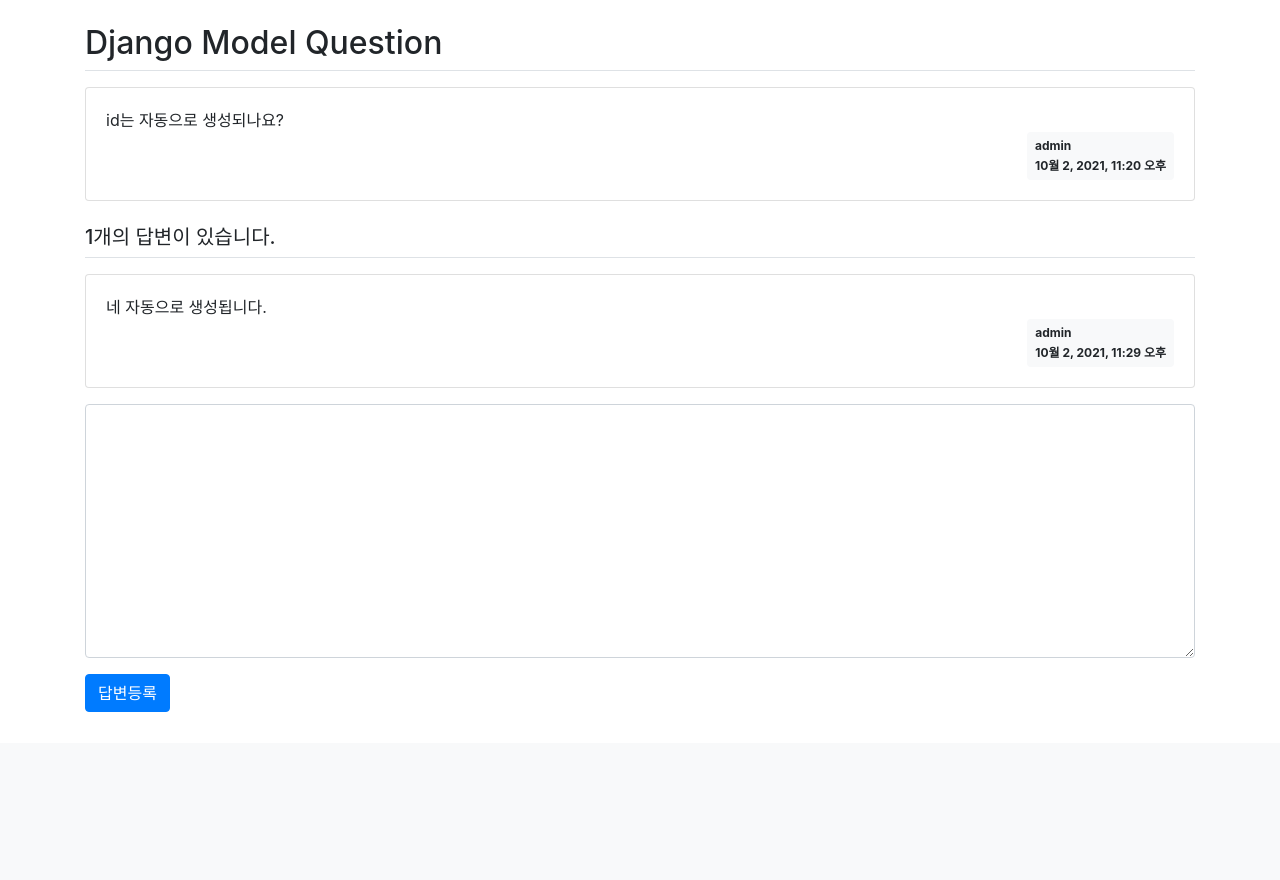
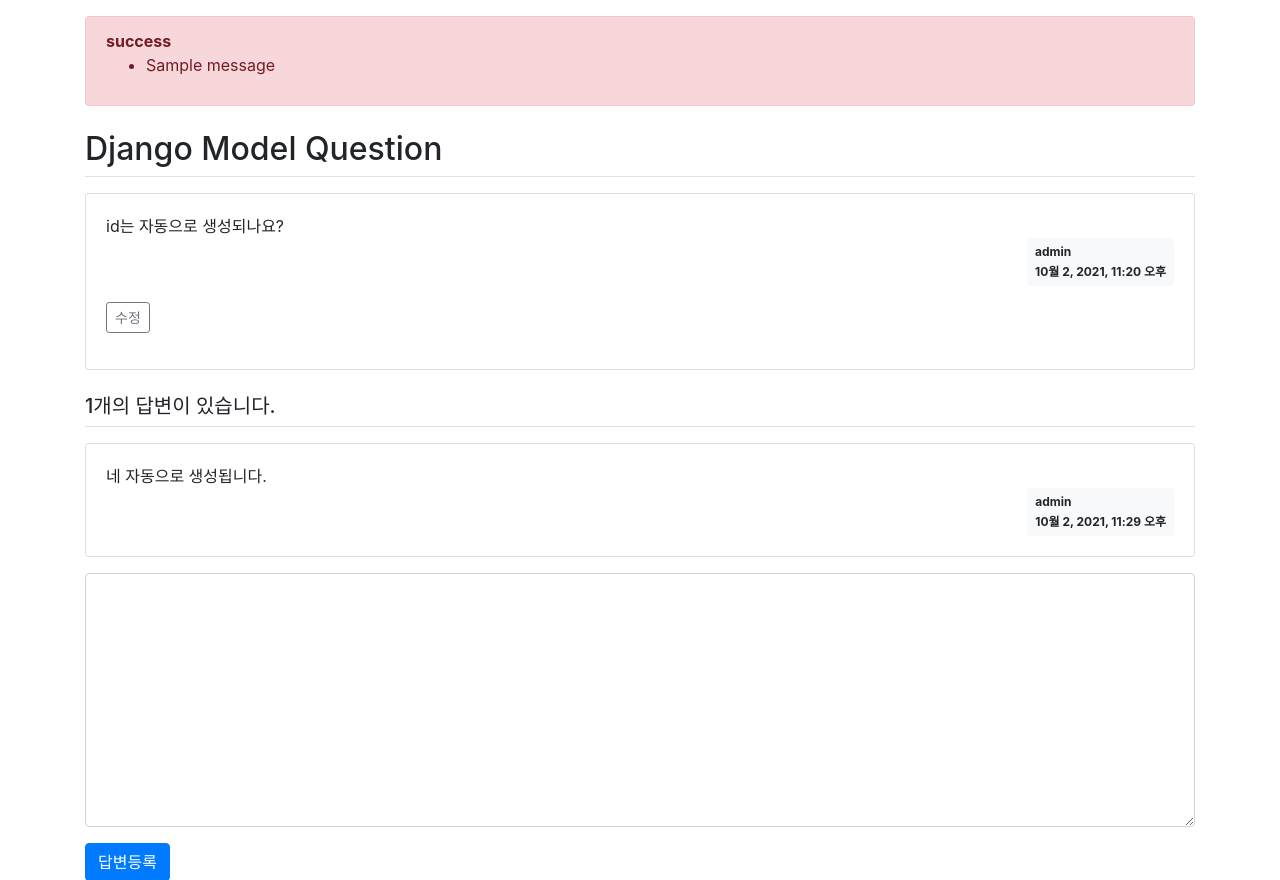
Before and after one commit to loco-co/Pybo, a Django app: page /pybo/2/ in a window 1280 px wide. Shown: the part 57-937 px from the top of the page. Before the commit the page ends 769 px from the top, so only its background shows below. Run offline with Django 3.2, Linux system fonts and the light colour scheme; a user stored in the database is signed in; data comes from the database, SQL or seed files in the repository; both versions use the stored data as it was after the commit; one stand-in notice (Sample message) is shown; some libraries are stand-ins or nearby versions.

Commit message:
Question Update

```diff
--- a/pybo/models.py
+++ b/pybo/models.py
@@ -7,6 +7,7 @@ class Question(models.Model):
     subject = models.CharField(max_length=200)
     content = models.TextField()
     create_date = models.DateTimeField()
+    modify_date = models.DateTimeField(null=True, blank=True)
 
     def __str__(self): # id 대신 제목을 표시하기 위해
         return self.subject
@@ -16,3 +17,4 @@ class Answer(models.Model):
     question = models.ForeignKey(Question, on_delete=models.CASCADE)
     content = models.TextField()
     create_date = models.DateTimeField()
+    modify_date = models.DateTimeField(null=True, blank=True)
--- a/pybo/urls.py
+++ b/pybo/urls.py
@@ -2,11 +2,13 @@ from django.urls import path
 
 from . import views
 
-app_name = 'pybo' # 충돌방지용 네임스페이스
+app_name = 'pybo'  # 충돌방지용 네임스페이스
 
 urlpatterns = [
     path('', views.index, name='index'),
-    path('<int:question_id>/', views.detail, name='detail'), # url하드코딩을 피하기 위한 네이밍
+    path('<int:question_id>/', views.detail, name='detail'),  # url하드코딩을 피하기 위한 네이밍
     path('answer/create/<int:question_id>/', views.answer_create, name='answer_create'),
     path('question/create/', views.question_create, name='question_create'),
+    path('question/modify/<int:question_id>/', views.question_modify,
+         name='question_modify'),  # no reverse match 오류유발
 ]
--- a/pybo/views.py
+++ b/pybo/views.py
@@ -4,6 +4,7 @@ from django.utils import timezone
 from .forms import QuestionForm, AnswerForm
 from django.core.paginator import Paginator
 from django.contrib.auth.decorators import login_required
+from django.contrib import messages
 
 def index(request):
     """
@@ -67,3 +68,25 @@ def question_create(request):
         form = QuestionForm()
     context = {'form': form}
     return render(request, 'pybo/question_form.html', context)
+
+@login_required(login_url='common:login')
+def question_modify(request, question_id):
+    """
+    pybo 질문수정
+    """
+    question = get_object_or_404(Question, pk=question_id)
+    if request.user != question.author:
+        messages.error(request, '수정권한이 없습니다')
+        return redirect('pybo:detail, question_id=question.id')
+
+    if request.method == "POST":
+        form = QuestionForm(request.POST, instance=question)
+        if form.is_valid():
+            question = form.save(commit=False)
+            question.modify_date = timezone.now()
+            question.save()
+            return redirect('pybo:detail', question_id=question.id)
+    else:
+        form = QuestionForm(instance=question)
+    context = {'form': form}
+    return render(request, 'pybo/question_form.html', context)
--- a/templates/pybo/question_detail.html
+++ b/templates/pybo/question_detail.html
@@ -2,6 +2,15 @@
 {% extends 'base.html' %}
 {% block content %}
 <div class="container my-3">
+    <!-- 사용자 오류 표시 -->
+    {% if messages %}
+    <div class="alert alert-danger my-3" role="alert">
+        {% for message in messages %}
+            <strong>{{ message.tags }}</strong>
+            <ul><li>{{ message.message }}</li></ul>
+        {% endfor %}
+    </div>
+    {% endif %}
     <h2 class="border-bottom py-2">{{ question.subject }}</h2>
     <div class="card my-3">
         <div class="card-body">
@@ -12,6 +21,12 @@
                     <div>{{ question.create_date }}</div>
                 </div>
             </div>
+            {% if request.user == question.author %}
+            <div class="my-3">
+                <a href="{% url 'pybo:question_modify' question.id %}"
+                   class="btn btn-sm btn-outline-secondary">수정</a>
+            </div>
+            {% endif %}
         </div>
     </div>
     <h5 class="border-bottom my-3 py-2">{{ question.answer_set.count }}개의 답변이 있습니다.</h5>
```
Also changed, not shown: db.sqlite3, pybo/migrations/0004_auto_20211031_1658.py (added).
